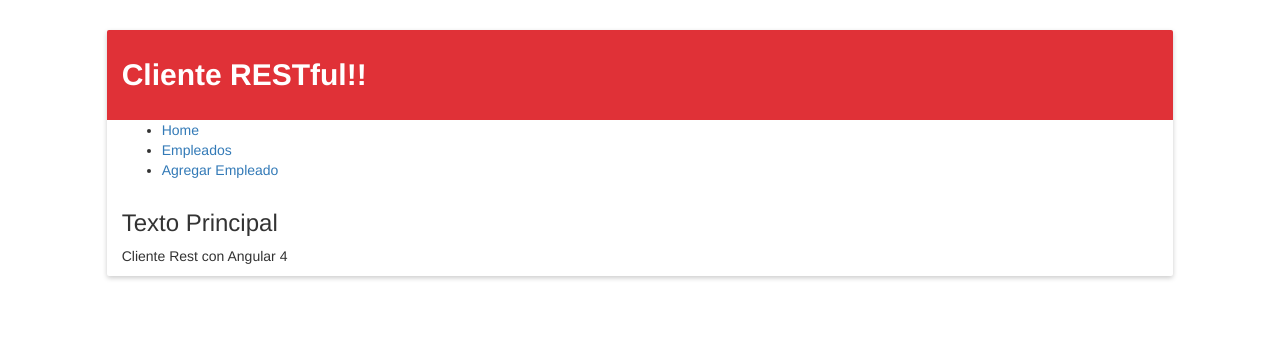
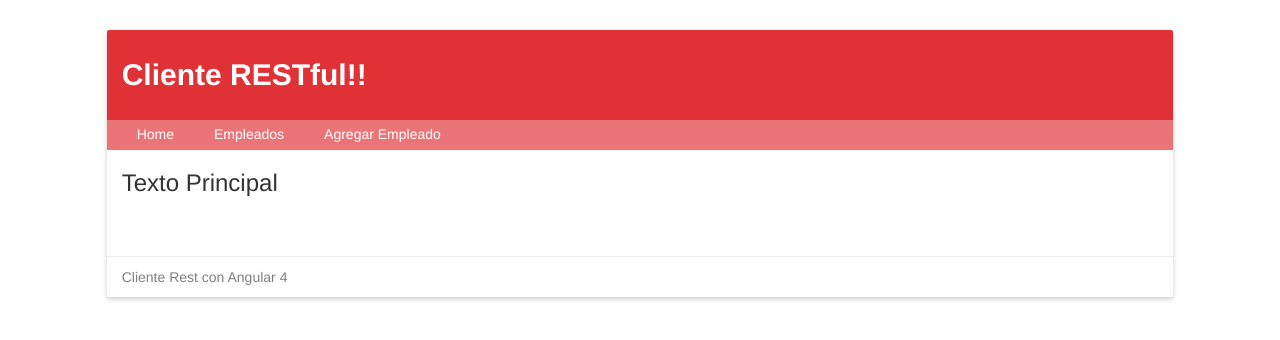
Before and after one commit to Alelizzt/ClienteCrudRest, an Angular app: page / in a window 1280 px wide. Shown: the top 340 px of the page. Built offline with nearby package versions, Linux system fonts and the light colour scheme.

Commit message:
se agregan los estilos

```diff
--- a/src/app/app.component.html
+++ b/src/app/app.component.html
@@ -16,7 +16,7 @@
       <h3>Texto Principal</h3>
   </section>
 
-  <footer class="col-lg-12">
+  <footer id="footer" class="col-lg-12">
     <p> Cliente Rest con Angular 4</p>
   </footer>
 </div>
--- a/src/assets/styles.css
+++ b/src/assets/styles.css
@@ -21,3 +21,42 @@
   font-weight: bold;
   font-size: 30px;
 }
+
+#nav{
+  padding: 0px;
+  margin: 0px;
+  background: rgba(224, 49, 55, 0.67);
+}
+
+#nav ul{
+  margin: 0px;
+  list-style: none;
+  padding-left: 20px;
+}
+
+#nav ul li{
+  float:left;
+  margin-right: 20px;
+}
+
+#nav ul li a{
+  display: block;
+  color: white;
+  height: 30px;
+  line-height: 29px;
+  padding-left: 10px;
+  padding-right: 10px;
+  transition: all 300ms;
+}
+
+#nav ul li a:hover{
+  text-decoration: none;
+  background: #E03137;
+}
+
+#footer{
+  margin-top: 50px;
+  border-top: 1px solid #eee;
+  padding-top: 10px;
+  color: gray;
+}
```
